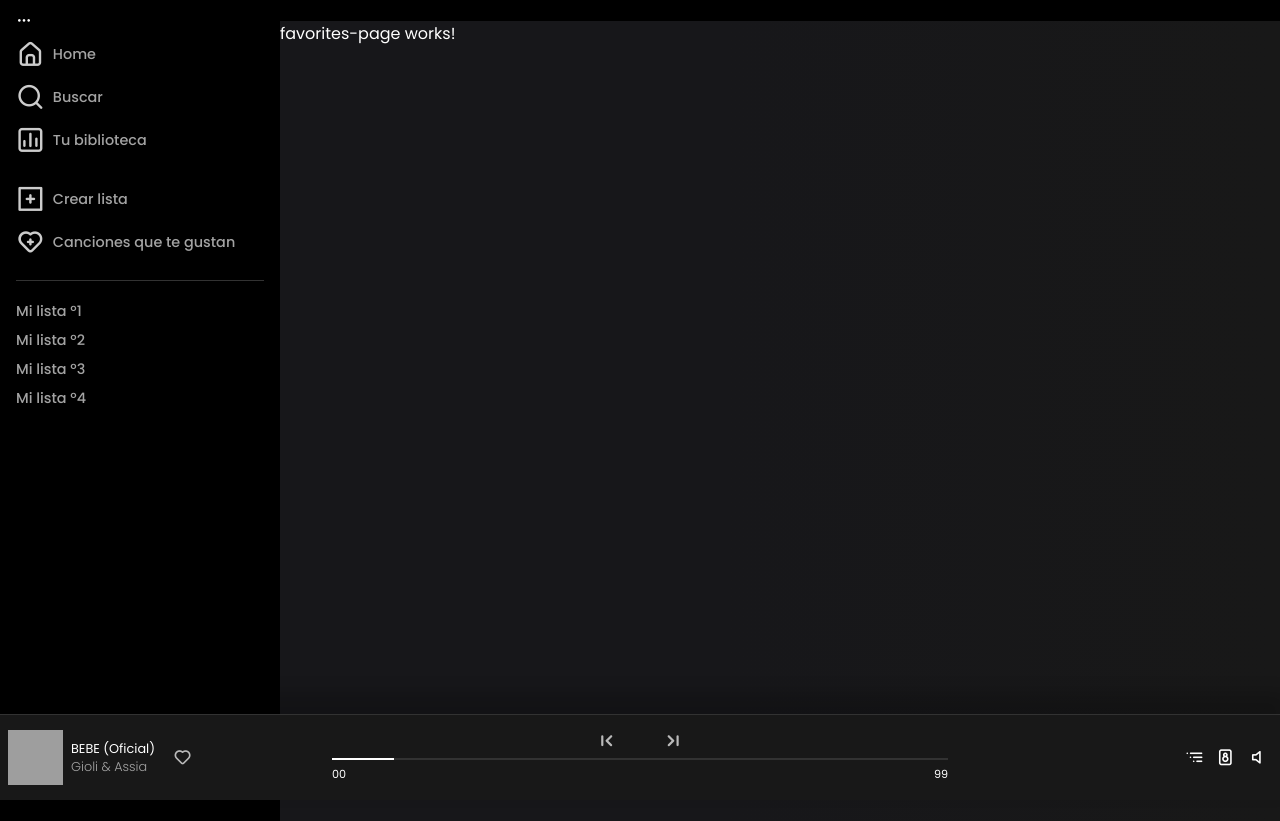
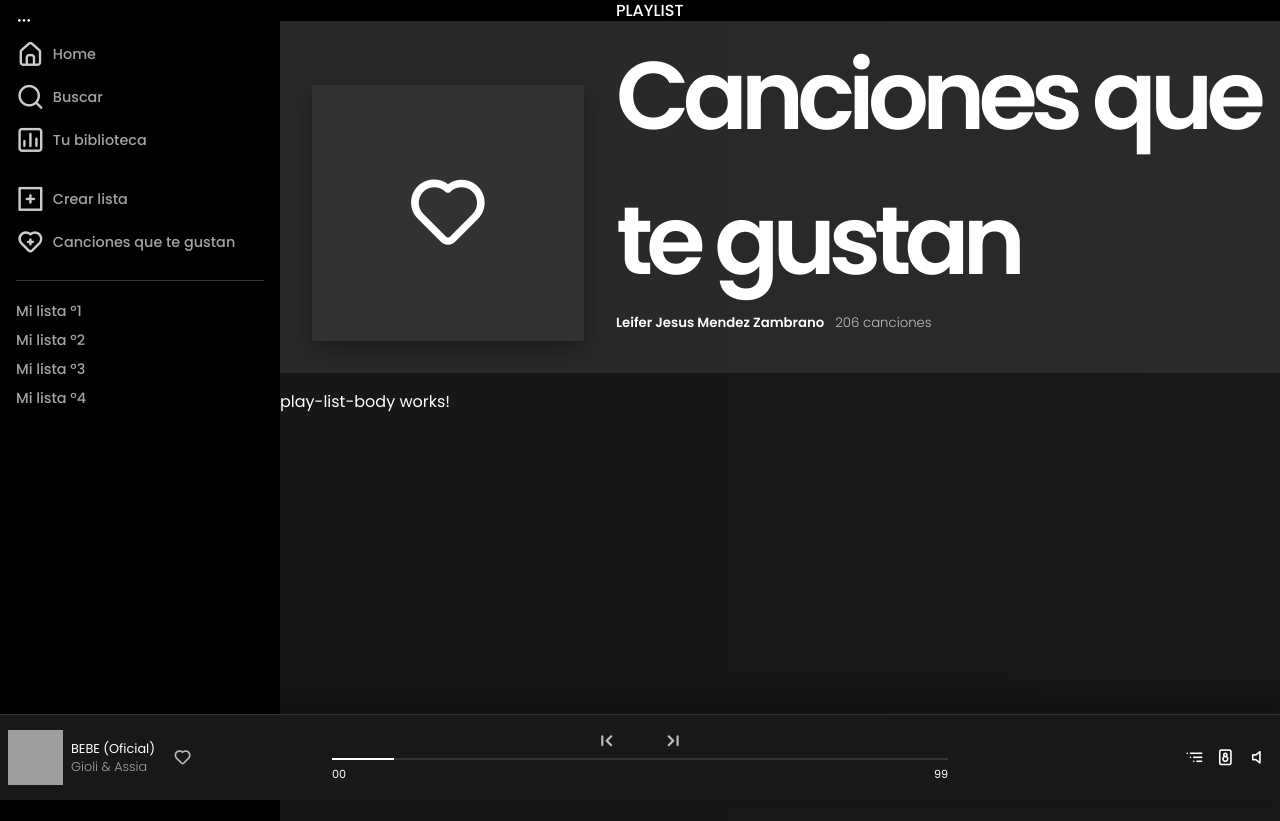
Before and after one commit to Stevebr10/spotify, an Angular app: page /favorites in a window 1280 px wide. Built offline with nearby package versions, Linux system fonts and the light colour scheme; grey boxes are pictures that could not be loaded.

Commit message:
PLay list header

```diff
--- a/src/app/modules/favorites/pages/favorites-page/favorites-page.component.html
+++ b/src/app/modules/favorites/pages/favorites-page/favorites-page.component.html
@@ -1 +1,4 @@
-<p>favorites-page works!</p>
+<div class="favorites-page">
+    <app-play-list-header></app-play-list-header>
+    <app-play-list-body></app-play-list-body>
+</div>
--- a/src/app/modules/favorites/pages/favorites-page/favorites-page.component.ts
+++ b/src/app/modules/favorites/pages/favorites-page/favorites-page.component.ts
@@ -1,11 +1,13 @@
 import { Component, OnInit } from '@angular/core';
 import { CommonModule } from '@angular/common';  // Importa CommonModule
 import { RouterModule } from '@angular/router';
+import { PlayListHeaderComponent } from '@shared/components/play-list-header/play-list-header.component';
+import { PlayListBodyComponent } from '@shared/components/play-list-body/play-list-body.component';
 
 @Component({
   selector: 'app-favorites-page',
   standalone: true, // Asegúrate que esto esté presente
-  imports: [CommonModule, RouterModule ],
+  imports: [CommonModule, RouterModule, PlayListHeaderComponent, PlayListBodyComponent ],
   templateUrl: './favorites-page.component.html',
   styleUrl: './favorites-page.component.css'
 })
--- a/src/app/shared/components/play-list-header/play-list-header.component.css
+++ b/src/app/shared/components/play-list-header/play-list-header.component.css
@@ -0,0 +1,57 @@
+.play-list-header {
+    display: flex;
+    height: 18rem;
+    width: 100%;
+    padding-top: 3rem;
+    padding-bottom: 1rem;
+    background-color: #ffffff14;
+}
+
+.content-text {
+    padding: 1.5rem 0;
+    display: flex;
+    flex-direction: column;
+    justify-content: flex-end;
+}
+
+.cover {
+    position: relative;
+    width: 17rem;
+    padding: 1rem 2rem;
+    display: flex;
+    justify-content: center;
+}
+
+.cover .cover-mock {
+    height: 100%;
+    width: 18rem;
+    display: flex;
+    align-self: center;
+    justify-content: center;
+    align-items: center;
+    font-size: 5.5rem;
+    background-color: var(--color-2);
+    box-shadow: var(--shadow-1);
+}
+
+.content-text .title,
+.content-text .sub-title {
+    margin: 0;
+    font-weight: 600;
+}
+
+.content-text .title {
+    font-size: 6rem;
+    letter-spacing: -7px;
+}
+
+.content-text .small-text {
+    text-transform: uppercase;
+    font-weight: 500;
+}
+
+.content-text .count-tracks {
+    font-weight: 300;
+    opacity: .7;
+    padding-left: .5rem;
+}
--- a/src/app/shared/components/play-list-header/play-list-header.component.html
+++ b/src/app/shared/components/play-list-header/play-list-header.component.html
@@ -1 +1,12 @@
-<p>play-list-header works!</p>
+<div class="play-list-header">
+    <div class="cover">
+        <div class="cover-mock">
+            <i class="uil uil-heart"></i>
+        </div>
+    </div>
+    <div class="content-text">
+        <div class="small-text">Playlist</div>
+        <h1 class="title">Canciones que te gustan</h1>
+        <h5 class="sub-title">Leifer Jesus Mendez Zambrano <span class="count-tracks">206 canciones</span> </h5>
+    </div>
+</div>
```
